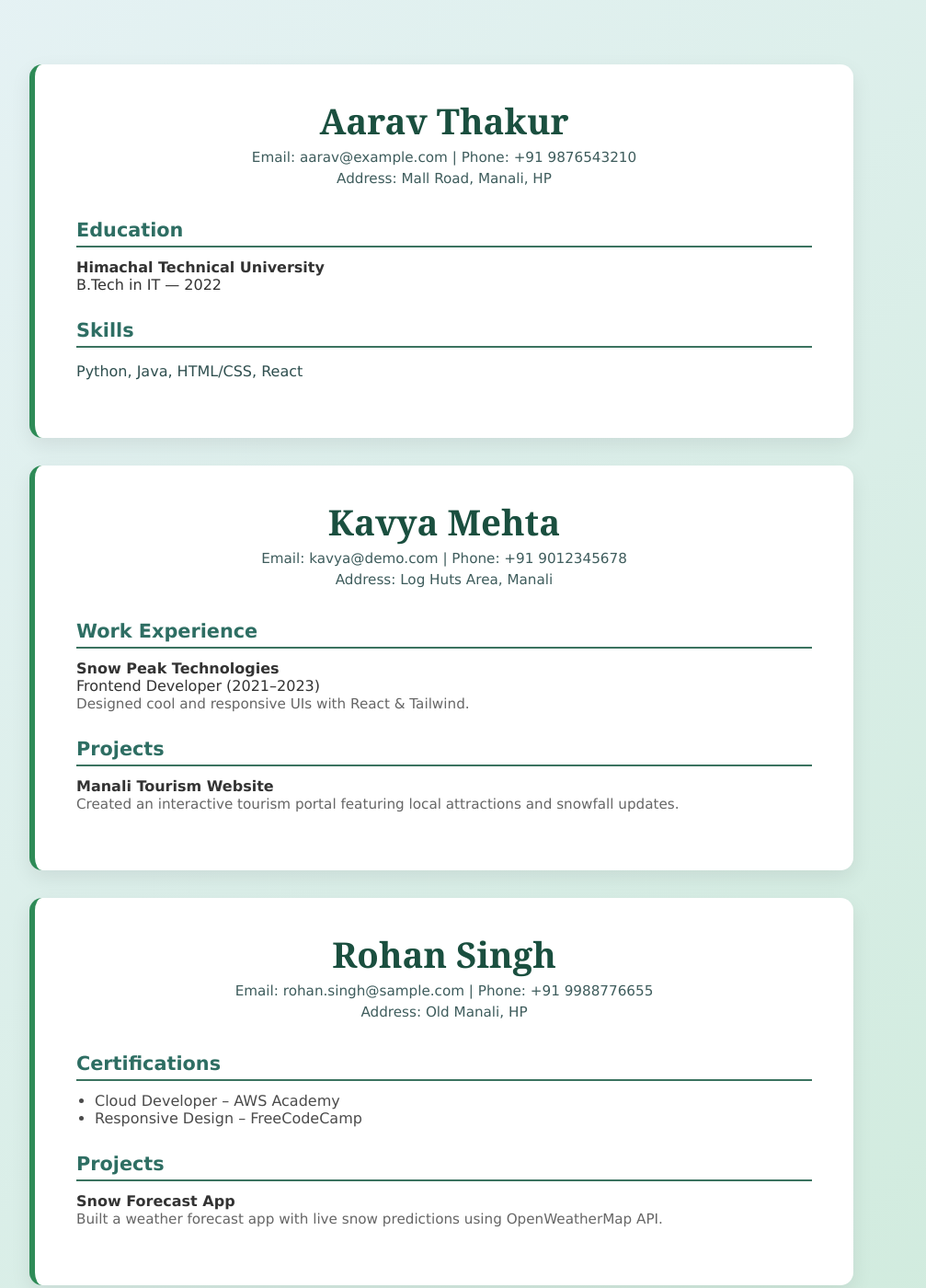
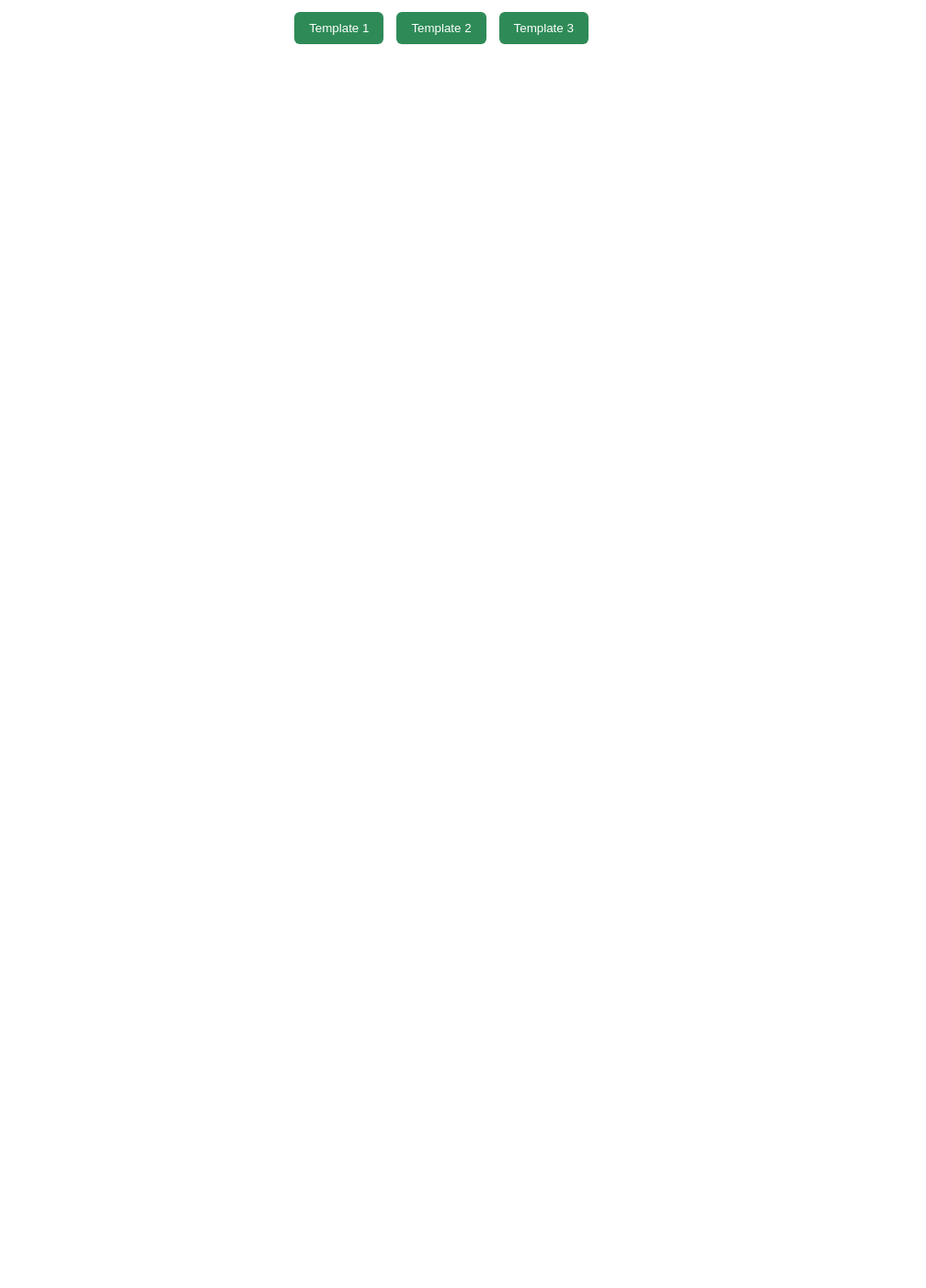
Before and after one commit to DakshPatel24/Resume-creating, a plain HTML site: page resume.html in a window 1280 px wide. Shown: the top 1400 px of the page at 92% size, without its empty margins (160-1167 px from the left). After the commit the page ends 800 px from the top, so only its background shows below. Drawn offline with Linux system fonts and the light colour scheme.

Commit message:
Update resume.html

```diff
--- a/resume.html
+++ b/resume.html
@@ -4,159 +4,127 @@
   <meta charset="UTF-8">
   <title>Resume Templates - Manali Theme</title>
   <style>
-    body {
-      font-family: 'Verdana', sans-serif;
-      background: linear-gradient(135deg, #e6f2f5, #d0ebdd);
-      padding: 40px 20px;
-      margin: 0;
-      color: #2f4f4f;
+    /* Your existing Manali theme styles */
+    .template {
+      background: #fff;
+      max-width: 800px;
+      margin: 30px auto;
+      padding: 30px;
+      border-radius: 12px;
+      border-left: 6px solid #2e8b57;
+      box-shadow: 0 8px 20px rgba(0, 0, 0, 0.08);
     }
 
-    .template {
-      background: #ffffff;
-      max-width: 800px;
-      margin: 30px auto;
-      padding: 35px 45px;
-      border-radius: 14px;
-      box-shadow: 0 8px 22px rgba(0, 0, 0, 0.08);
-      border-left: 6px solid #2e8b57;
-      transition: transform 0.3s ease;
+    .template h1 {
+      color: #1a4f3f;
+      text-align: center;
     }
 
-    .template:hover {
-      transform: scale(1.01);
-    }
-
-    .header {
-      text-align: center;
-      margin-bottom: 35px;
-    }
-
-    .header h1 {
-      margin: 0;
-      font-size: 2.4em;
-      color: #1a4f3f;
-      font-family: 'Georgia', serif;
-    }
-
-    .header p {
-      margin: 5px;
-      color: #3e5c5c;
-      font-size: 0.95em;
-    }
-
-    .section {
-      margin-bottom: 28px;
-    }
-
-    .section h2 {
-      border-bottom: 2px solid #3b7360;
+    .template h2 {
       color: #2e6e63;
-      margin-bottom: 12px;
-      padding-bottom: 5px;
-      font-size: 1.3em;
+      border-bottom: 1px solid #ccc;
+      margin-top: 20px;
     }
 
     .info {
       margin-bottom: 15px;
-      color: #333;
     }
 
-    .subtext {
-      color: #666;
-      font-size: 0.95em;
+    .template-selector {
+      text-align: center;
+      margin-bottom: 20px;
     }
 
-    ul {
-      padding-left: 20px;
-      margin-top: 5px;
-      color: #4b4b4b;
-    }
-
-    @media print {
-      body {
-        background: white;
-        padding: 0;
-      }
-
-      .template {
-        box-shadow: none;
-        border: none;
-        border-radius: 0;
-      }
+    .template-selector button {
+      margin: 5px;
+      padding: 10px 16px;
+      background-color: #2e8b57;
+      color: #fff;
+      border: none;
+      border-radius: 6px;
+      cursor: pointer;
     }
   </style>
 </head>
 <body>
 
-  <!-- Template 1 -->
-  <div class="template">
-    <div class="header">
-      <h1>Aarav Thakur</h1>
-      <p>Email: aarav@example.com | Phone: +91 9876543210</p>
-      <p>Address: Mall Road, Manali, HP</p>
-    </div>
-
-    <div class="section">
-      <h2>Education</h2>
-      <div class="info"><strong>Himachal Technical University</strong><br>B.Tech in IT — 2022</div>
-    </div>
-
-    <div class="section">
-      <h2>Skills</h2>
-      <p>Python, Java, HTML/CSS, React</p>
-    </div>
+  <div class="template-selector">
+    <button onclick="renderTemplate(1)">Template 1</button>
+    <button onclick="renderTemplate(2)">Template 2</button>
+    <button onclick="renderTemplate(3)">Template 3</button>
   </div>
 
-  <!-- Template 2 -->
-  <div class="template">
-    <div class="header">
-      <h1>Kavya Mehta</h1>
-      <p>Email: kavya@demo.com | Phone: +91 9012345678</p>
-      <p>Address: Log Huts Area, Manali</p>
-    </div>
+  <div id="templateContainer"></div>
 
-    <div class="section">
-      <h2>Work Experience</h2>
-      <div class="info">
-        <strong>Snow Peak Technologies</strong><br>Frontend Developer (2021–2023)<br>
-        <span class="subtext">Designed cool and responsive UIs with React & Tailwind.</span>
-      </div>
-    </div>
+  <script>
+    const data = JSON.parse(localStorage.getItem("resumeData"));
 
-    <div class="section">
-      <h2>Projects</h2>
-      <div class="info">
-        <strong>Manali Tourism Website</strong><br>
-        <span class="subtext">Created an interactive tourism portal featuring local attractions and snowfall updates.</span>
-      </div>
-    </div>
-  </div>
+    function renderTemplate(templateNumber) {
+      if (!data) return;
 
-  <!-- Template 3 -->
-  <div class="template">
-    <div class="header">
-      <h1>Rohan Singh</h1>
-      <p>Email: rohan.singh@sample.com | Phone: +91 9988776655</p>
-      <p>Address: Old Manali, HP</p>
-    </div>
+      const container = document.getElementById("templateContainer");
+      let html = "";
 
-    <div class="section">
-      <h2>Certifications</h2>
-      <ul>
-        <li>Cloud Developer – AWS Academy</li>
-        <li>Responsive Design – FreeCodeCamp</li>
-      </ul>
-    </div>
+      if (templateNumber === 1) {
+        html = `
+          <div class="template">
+            <h1>${data.name}</h1>
+            <p>Email: ${data.email} | Phone: ${data.phone}</p>
+            <p>Address: ${data.address}</p>
+            <h2>Education</h2>
+            <p><strong>${data.education.institute}</strong> – ${data.education.degree} (${data.education.year})</p>
+            <h2>Skills</h2>
+            <p>${data.skills.join(", ")}</p>
+            <h2>Experience</h2>
+            <p><strong>${data.experience.company}</strong> – ${data.experience.role} (${data.experience.duration})</p>
+            <h2>Projects</h2>
+            <p><strong>${data.project.title}</strong>: ${data.project.description}</p>
+          </div>
+        `;
+      }
 
-    <div class="section">
-      <h2>Projects</h2>
-      <div class="info">
-        <strong>Snow Forecast App</strong><br>
-        <span class="subtext">Built a weather forecast app with live snow predictions using OpenWeatherMap API.</span>
-      </div>
-    </div>
-  </div>
+      else if (templateNumber === 2) {
+        html = `
+          <div class="template" style="border-left: 6px solid #4a90e2;">
+            <h1>${data.name}</h1>
+            <p><em>${data.email}</em> | ${data.phone}</p>
+            <p><em>${data.address}</em></p>
+            <h2>📘 Education</h2>
+            <p>${data.education.degree} from <strong>${data.education.institute}</strong> (${data.education.year})</p>
+            <h2>💼 Work</h2>
+            <p>${data.experience.role} at <strong>${data.experience.company}</strong> (${data.experience.duration})</p>
+            <h2>🛠️ Skills</h2>
+            <ul>${data.skills.map(skill => `<li>${skill}</li>`).join('')}</ul>
+            <h2>🚀 Project</h2>
+            <p><strong>${data.project.title}</strong> – ${data.project.description}</p>
+          </div>
+        `;
+      }
 
+      else if (templateNumber === 3) {
+        html = `
+          <div class="template" style="font-family: Georgia, serif; border-left: 6px solid #a0522d;">
+            <h1 style="color:#8b4513;">${data.name}</h1>
+            <p><strong>📧</strong> ${data.email} &nbsp;&nbsp; <strong>📱</strong> ${data.phone}</p>
+            <p><strong>📍</strong> ${data.address}</p>
+            <hr>
+            <h2>🎓 Education</h2>
+            <div class="info">${data.education.degree}, <strong>${data.education.institute}</strong> – ${data.education.year}</div>
+            <h2>🧠 Skills</h2>
+            <p>${data.skills.join(", ")}</p>
+            <h2>💼 Experience</h2>
+            <div class="info">${data.experience.role} at <strong>${data.experience.company}</strong> – ${data.experience.duration}</div>
+            <h2>📁 Projects</h2>
+            <div class="info"><strong>${data.project.title}</strong> – ${data.project.description}</div>
+          </div>
+        `;
+      }
+
+      container.innerHTML = html;
+    }
+
+    // Load default template on page load
+    window.onload = () => renderTemplate(1);
+  </script>
 </body>
 </html>
```
